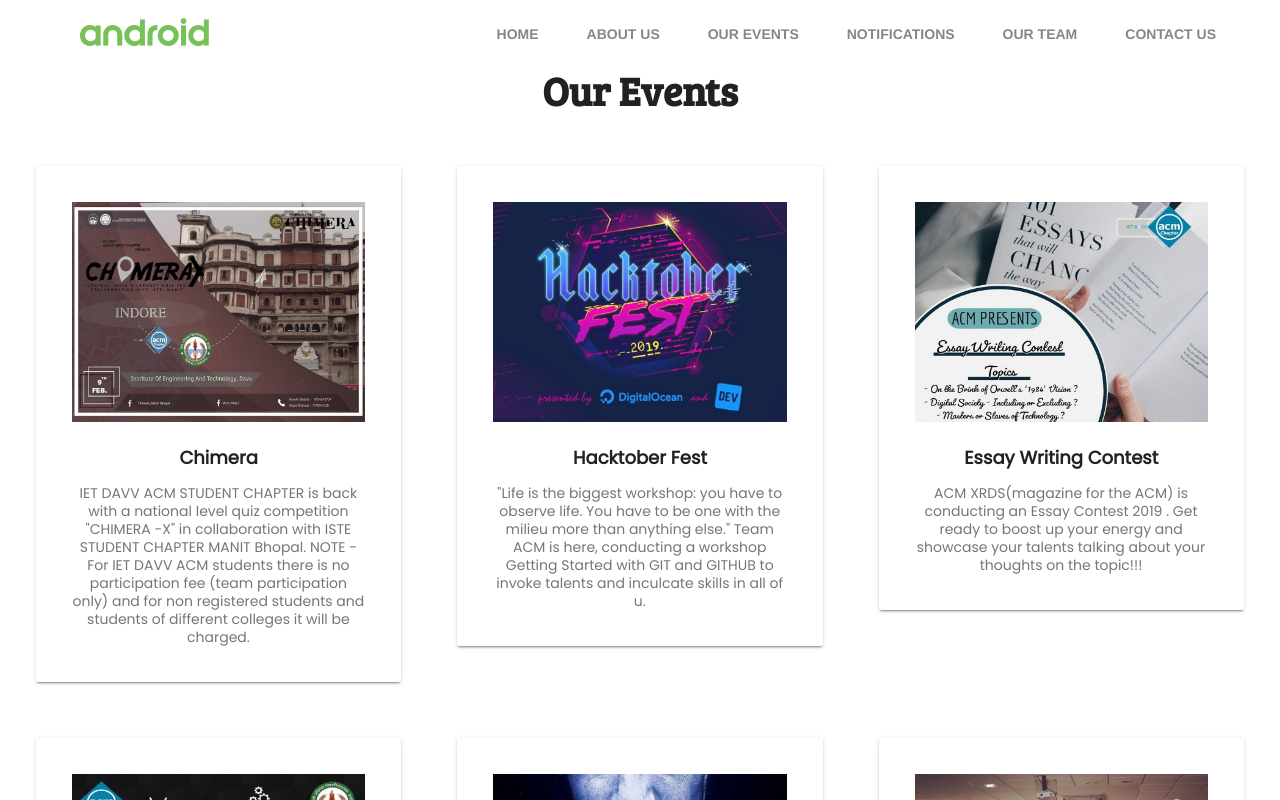
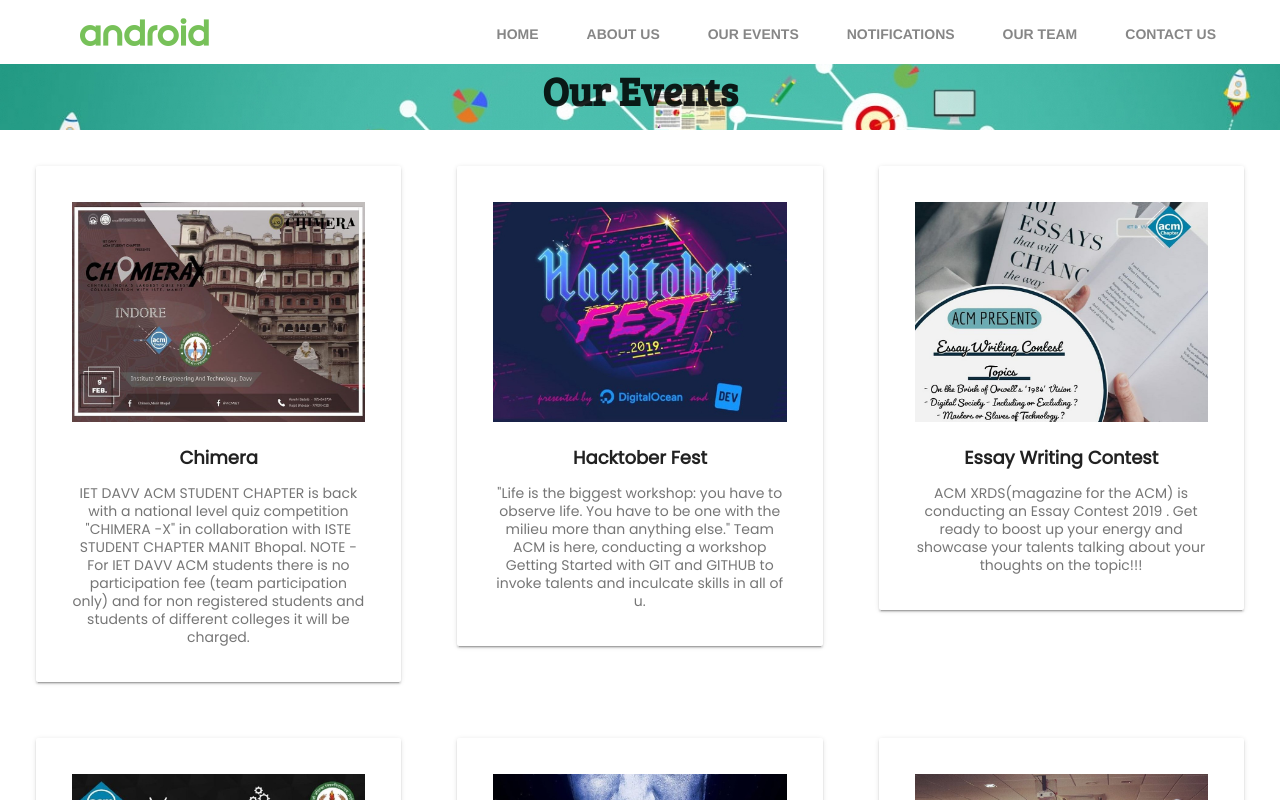
Before and after one commit to Jaybhade/acmEvents, a plain HTML site: page index.html in a window 1280 px wide. Drawn offline with nearby package versions, Linux system fonts and the light colour scheme; the site is published under a folder, as on GitHub Pages, so addresses that start at the root find nothing.

Commit message:
Update style.css

```diff
--- a/style.css
+++ b/style.css
@@ -4,7 +4,7 @@
 
 .eve-back-image {
     margin-top: 50px;
-    background-image: url("/images/ourevents.jpg");
+    background-image: url("./images/ourevents.jpg");
     font-family: 'Bree Serif', serif;
     text-align: center;
     font-size: 40px;
```
